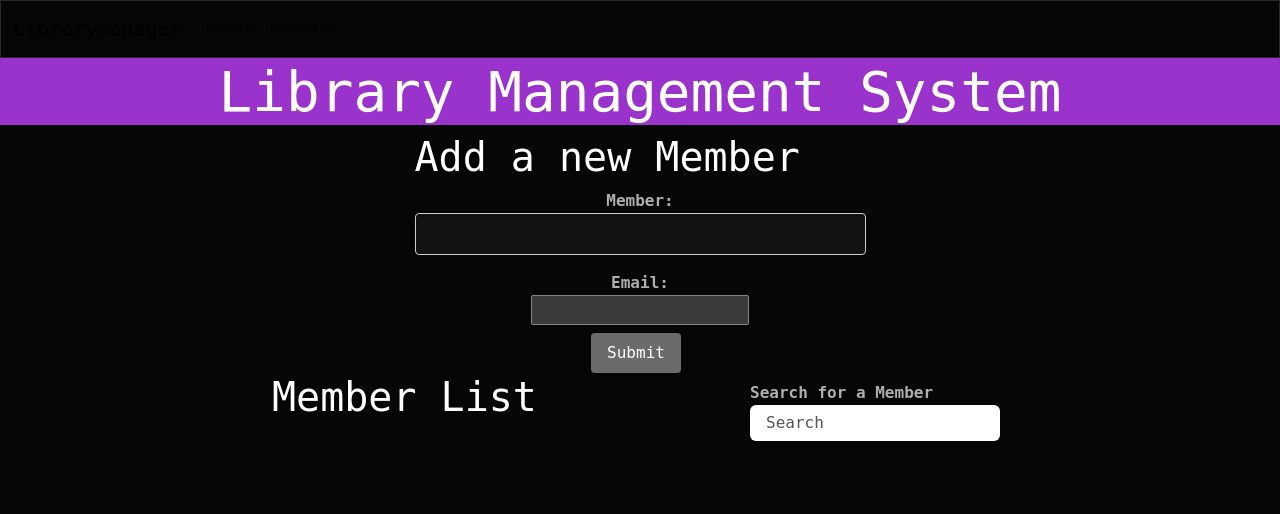
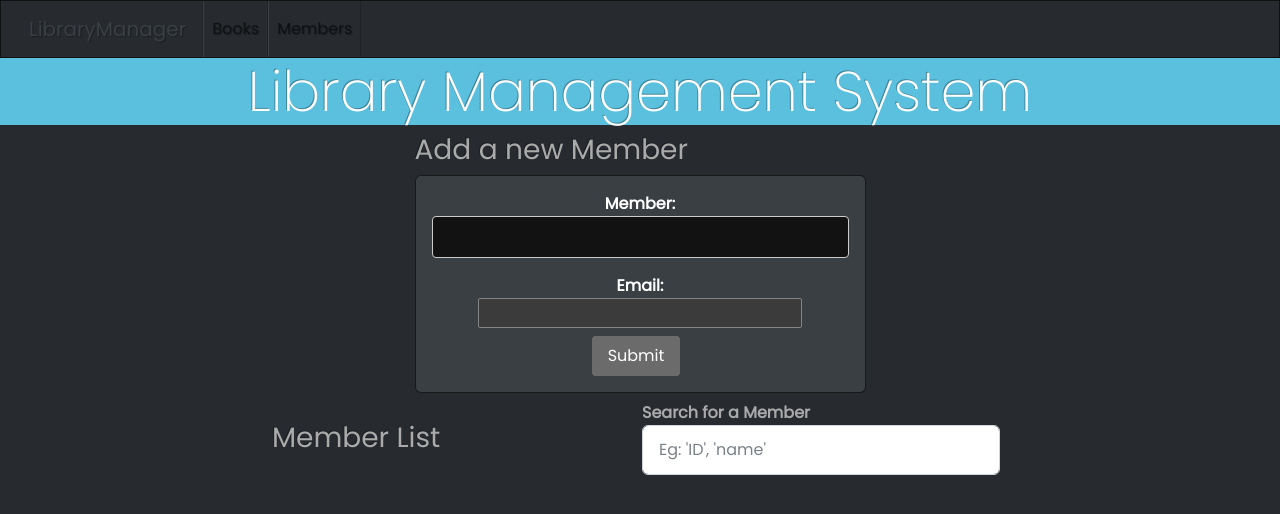
Before and after one commit to freddymani22/Library-Management-System, a Django app: page /members/ in a window 1280 px wide. Shown: the top 514 px of the page. Run offline with Django 4.2, Linux system fonts and the light colour scheme.

Commit message:
redesigned completely.

```diff
--- a/static/base.css
+++ b/static/base.css
@@ -1,8 +1,13 @@
 /* CSS for book container */
+
+@import url("https://fonts.googleapis.com/css2?family=Poppins:wght@200;400&display=swap");
+
+* {
+  font-family: "Poppins", sans-serif;
+}
 
 body {
   max-height: 100vh;
-  font-family: monospace;
 }
 
 .book-container,
@@ -105,4 +110,5 @@ button {
 
 ul {
   list-style-position: inside;
+  list-style-type: circle;
 }
--- a/static/js/books.js
+++ b/static/js/books.js
@@ -15,7 +15,7 @@ async function updateBookList() {
       const bookContainer = document.createElement("div");
       bookContainer.classList.add("col-10");
       bookContainer.innerHTML = `
-      <div class="book-container card text-white bg-primary text-center d-flex justify-content-around">
+      <div class="book-container card text-white bg-dark text-center d-flex justify-content-around">
             <div class="book-details-container">
               <h3 class="book-title text-center h3 badge rounded-pill bg-secondary">${
                 book.title
@@ -23,7 +23,6 @@ async function updateBookList() {
               <p class="book-details">ID: ${book.id}</p>
               <p class="book-details">Author: ${book.author}</p>
               <p class="book-details">Genre: ${book.genre}</p>
-              <p class="book-details">Genre: ${book.published_year}</p>
               <p class="book-details">ISBN:${book.isbn}</p>
 
             </div>
@@ -197,7 +196,7 @@ bookSearch.addEventListener("keyup", (e) => {
       const bookContainer = document.createElement("div");
       bookContainer.classList.add("col-10");
       bookContainer.innerHTML = `
-      <div class="book-container card text-white bg-primary text-center d-flex justify-content-around">
+      <div class="book-container card text-white bg-dark text-center d-flex justify-content-around">
       <div class="book-details-container">
         <h3 class="book-title text-center h3 badge rounded-pill bg-secondary">${
           book.title
--- a/static/js/index.js
+++ b/static/js/index.js
@@ -29,7 +29,7 @@ async function updateBookList() {
     if (book.availability_status) {
       tdAvailabilityElement.textContent = "✅";
     } else {
-      tdAvailabilityElement.textContent = "🚫";
+      tdAvailabilityElement.textContent = "⛔";
     }
     let tdBorrowedByElement = document.createElement("td");
     if (book.availability_status === false) {
@@ -191,7 +191,7 @@ bookSearchForm.addEventListener("submit", (e) => {
       if (book.availability_status) {
         tdAvailabilityElement.textContent = "✅";
       } else {
-        tdAvailabilityElement.textContent = "🚫";
+        tdAvailabilityElement.textContent = "⛔";
       }
       let tdBorrowedByElement = document.createElement("td");
       if (book.availability_status === false) {
--- a/static/js/members.js
+++ b/static/js/members.js
@@ -23,8 +23,8 @@ async function updateMembersList() {
     <p class="member-details">ID: ${member.id}</p>
     <p class="member-details">Email: ${member.email}</p>
     <div class="member-details-container second-col-book-detail">
-      <h4>Borrowed Books:</h4>
-      <ol>
+    <h4 class='badge p-2 rounded-pill bg-light text-dark'>BORROWED BOOKS</h4>
+      <ul>
         ${
           member.borrowed_book_list != null
             ? member.borrowed_book_list
@@ -32,7 +32,7 @@ async function updateMembersList() {
                 .join("")
             : "<li>No books borrowed.</li>"
         }
-      </ol>
+      </ul>
     </div>
     <button class='update-member btn btn-secondary'>Update</button>
     <button class='delete-member btn btn-danger' id=${member.id}>Delete</button>
@@ -182,8 +182,8 @@ memberSearch.addEventListener("keyup", (e) => {
         <p class="member-details">ID: ${member.id}</p>
         <p class="member-details">Email: ${member.email}</p>
         <div class="member-details-container second-col-book-detail">
-          <h4>Borrowed Books:</h4>
-          <ol class="list-unstyled">
+        <h4 class='badge p-2 rounded-pill bg-light text-dark'>BORROWED BOOKS</h4>
+          <ul class="list-unstyled">
             ${
               member.borrowed_book_list != null
                 ? member.borrowed_book_list
@@ -191,7 +191,7 @@ memberSearch.addEventListener("keyup", (e) => {
                     .join("")
                 : "<li>No books borrowed.</li>"
             }
-          </ol>
+          </ul>
         </div>
         <button class='update-member btn btn-secondary'>Update</button>
         <button class='delete-member btn btn-danger' id=${
--- a/templates/base.html
+++ b/templates/base.html
@@ -7,7 +7,7 @@
     <meta name="viewport" content="width=device-width, initial-scale=1.0" />
     <link
       rel="stylesheet"
-      href="https://bootswatch.com/5/cyborg/bootstrap.css"
+      href="https://bootswatch.com/5/slate/bootstrap.css"
     />
     <link rel="stylesheet" href="{% static 'base.css' %}" />
     <script
--- a/templates/index.html
+++ b/templates/index.html
@@ -1,7 +1,9 @@
 {% extends 'base.html' %} {% load static %} {% block body %}
 
 <div class="row mt-4 d-flex justify-content-center chart-data">
-  <div class="col-11 col-md-8 d-lg-flex justify-content-between">
+  <div
+    class="col-11 col-md-8 d-lg-flex justify-content-between align-items-center"
+  >
     <h3 class="text-left mb-0">Book List</h3>
     <form class="ms-3 p-2 book-search-form" role="search">
       <div class="">
@@ -10,7 +12,7 @@
           id="search-book"
           class="form-control form-control-dark me-2 book-search"
           type="search"
-          placeholder="Search"
+          placeholder="Eg: 'ID', 'title', 'true or false'"
           aria-label="Search"
         />
         <div class="d-flex justify-content-center">
--- a/templates/members.html
+++ b/templates/members.html
@@ -5,14 +5,16 @@
     <form
       action=""
       method="POST"
-      class="d-flex member-add-form flex-column align-items-center"
+      class="d-flex card text-white bg-primary p-3 member-add-form flex-column align-items-center"
     >
       {% csrf_token %} {{form }}
       <button class="mt-2">Submit</button>
     </form>
   </div>
 
-  <div class="col-11 col-md-8 d-lg-flex justify-content-between">
+  <div
+    class="col-11 col-md-8 d-lg-flex justify-content-between align-items-center"
+  >
     <h3 class="text-left mb-0">Member List</h3>
     <form class="ms-3 p-2" role="search">
       <label for="search-member">Search for a Member</label>
@@ -20,7 +22,7 @@
         id="search-member"
         class="form-control form-control-dark me-2 member-search"
         type="search"
-        placeholder="Search"
+        placeholder="Eg: 'ID', 'name'"
         aria-label="Search"
       />
     </form>
```
Also changed, not shown: templates/books.html (+5 -3 lines), db.sqlite3.
